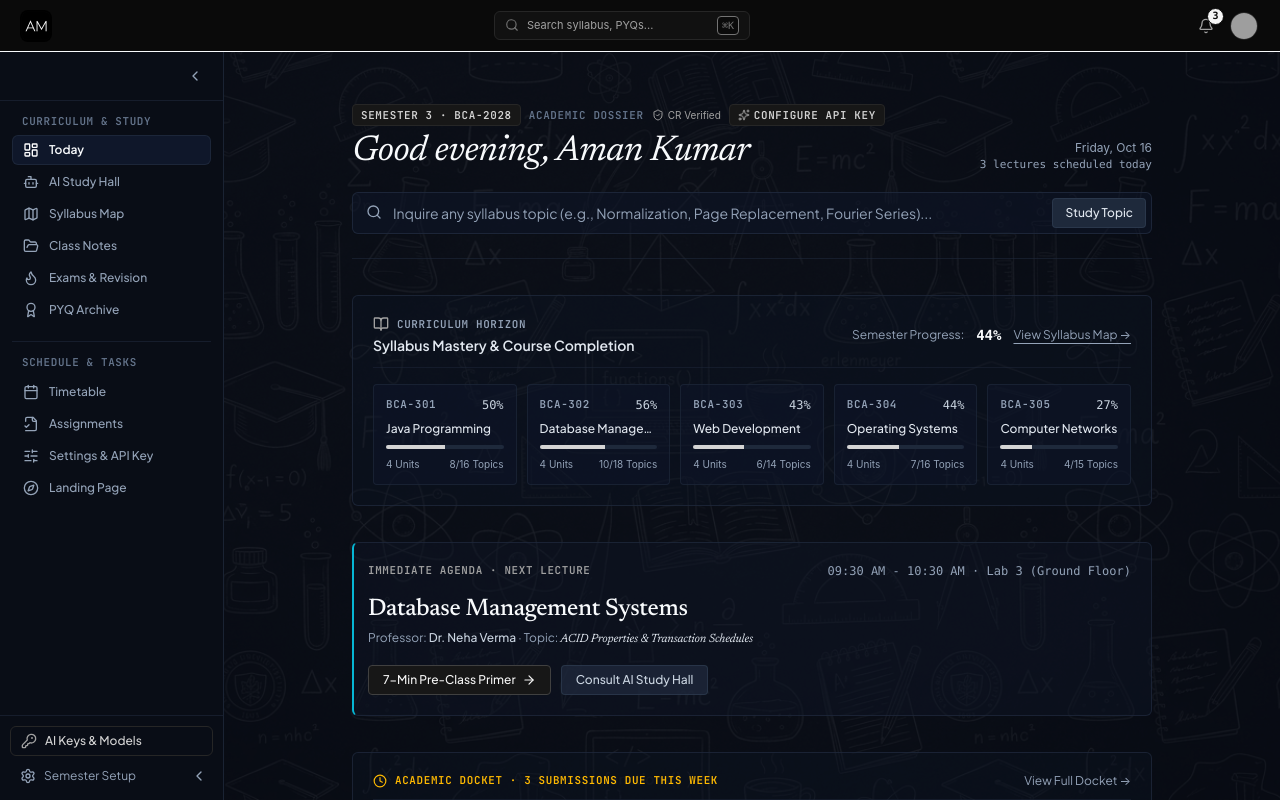
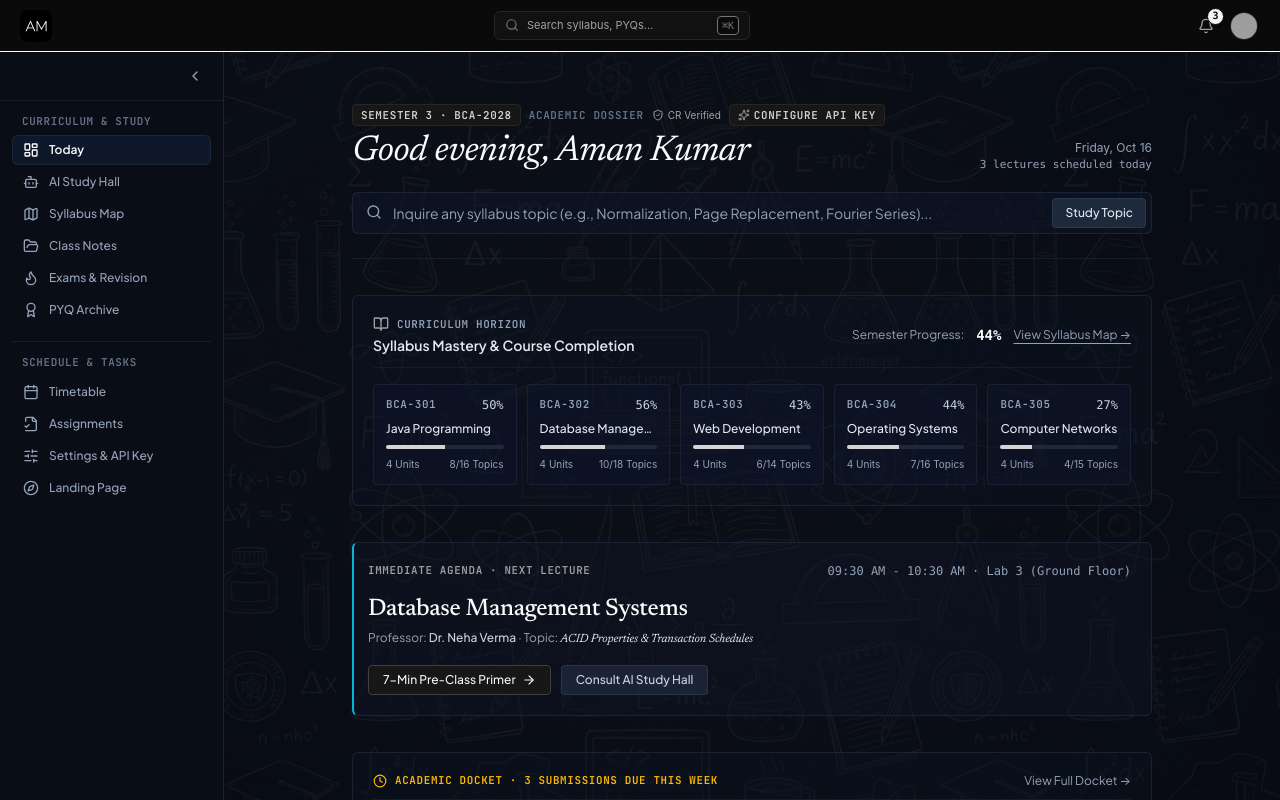
Before and after one commit to Aviatcode/M2029, a React (Vite) app: page / in a window 1280 px wide. Built offline with nearby package versions, Linux system fonts and the light colour scheme; no server answers; grey boxes are pictures that could not be loaded.

Commit message:
fix: remove redundant AI Keys & Models and Semester Setup buttons from sidebar

```diff
--- a/src/components/Sidebar.tsx
+++ b/src/components/Sidebar.tsx
@@ -7,12 +7,9 @@ import {
   Calendar,
   Flame,
   FileCheck2,
-  Settings,
   Award,
   ChevronLeft,
   ChevronRight,
-  ShieldCheck,
-  KeyRound,
   SlidersHorizontal,
   Compass,
 } from 'lucide-react';
@@ -181,53 +178,6 @@ export const Sidebar: React.FC<SidebarProps> = ({
           })}
         </div>
       </nav>
-
-      {/* Footer: Setup Wizard & Sidebar Collapse Action */}
-      <div
-        className={`p-2.5 border-t border-slate-800/60 text-xs text-slate-400 flex flex-col gap-1.5`}
-      >
-        {onOpenAIKeyConfig && (
-          <button
-            onClick={onOpenAIKeyConfig}
-            className={`flex items-center rounded-md text-neutral-300 hover:text-white hover:bg-neutral-900 border border-neutral-800 transition cursor-pointer ${
-              isCollapsed ? 'p-2 justify-center' : 'gap-2 px-2.5 py-1.5'
-            }`}
-            title="Configure AI Model Engine & API Keys"
-          >
-            <KeyRound className="w-4 h-4 text-neutral-400 shrink-0" />
-            {!isCollapsed && <span className="font-sans-ui text-xs font-medium">AI Keys & Models</span>}
-          </button>
-        )}
-
-        <div className={`flex items-center ${isCollapsed ? 'justify-center' : 'justify-between'}`}>
-          <button
-            onClick={() => {
-              if (onOpenClassSetup) {
-                onOpenClassSetup();
-              } else {
-                onSelectTab('setup');
-              }
-            }}
-            className={`flex items-center rounded-md text-slate-400 hover:text-white hover:bg-slate-900/60 transition cursor-pointer ${
-              isCollapsed ? 'p-2 justify-center' : 'gap-2 px-2.5 py-1.5'
-            }`}
-            title="Open Semester Setup Wizard (CR Authenticated)"
-          >
-            <Settings className="w-4 h-4 text-slate-400 shrink-0" />
-            {!isCollapsed && <span className="font-sans-ui text-xs">Semester Setup</span>}
-          </button>
-
-          {!isCollapsed && onToggleCollapse && (
-            <button
-              onClick={onToggleCollapse}
-              className="p-1.5 rounded-lg text-slate-400 hover:text-white hover:bg-slate-900 transition cursor-pointer"
-              title="Collapse sidebar"
-            >
-              <ChevronLeft className="w-4 h-4" />
-            </button>
-          )}
-        </div>
-      </div>
     </aside>
   );
 };
```
